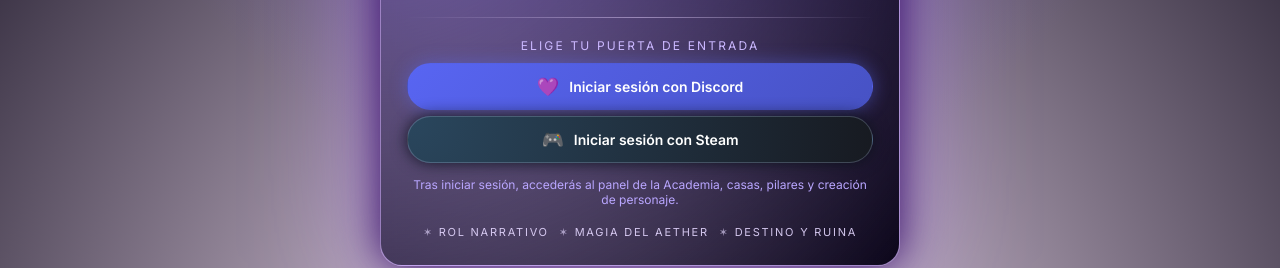
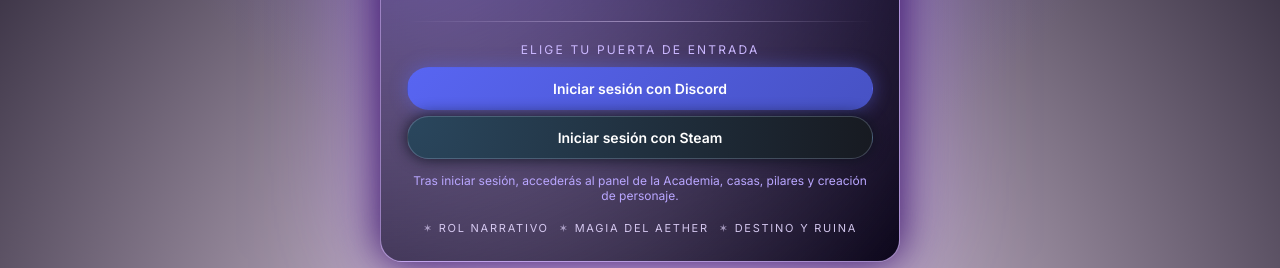
Before and after one commit to modLAmod/AcademiaAstraelisWeb, a website: page index.html in a window 1280 px wide. Shown: the part 347-615 px from the top of the page. Drawn offline with Linux system fonts and the light colour scheme.

Commit message:
Update index.html

```diff
--- a/index.html
+++ b/index.html
@@ -223,15 +223,14 @@
              href="https://tu-backend.com/auth/discord"
         -->
 
-        <a href="http://localhost:3000/auth/discord" class="btn discord">
-            <span class="icon">💜</span>
-            <span>Iniciar sesión con Discord</span>
-        </a>
+<a href="https://TU-BACKEND.onrender.com/auth/discord" class="btn discord">
+    Iniciar sesión con Discord
+</a>
 
-        <a href="http://localhost:3000/auth/steam" class="btn steam">
-            <span class="icon">🎮</span>
-            <span>Iniciar sesión con Steam</span>
-        </a>
+<a href="https://TU-BACKEND.onrender.com/auth/steam" class="btn steam">
+    Iniciar sesión con Steam
+</a>
+
 
         <p class="hint">
             Tras iniciar sesión, accederás al panel de la Academia, casas, pilares y creación de personaje.
```
